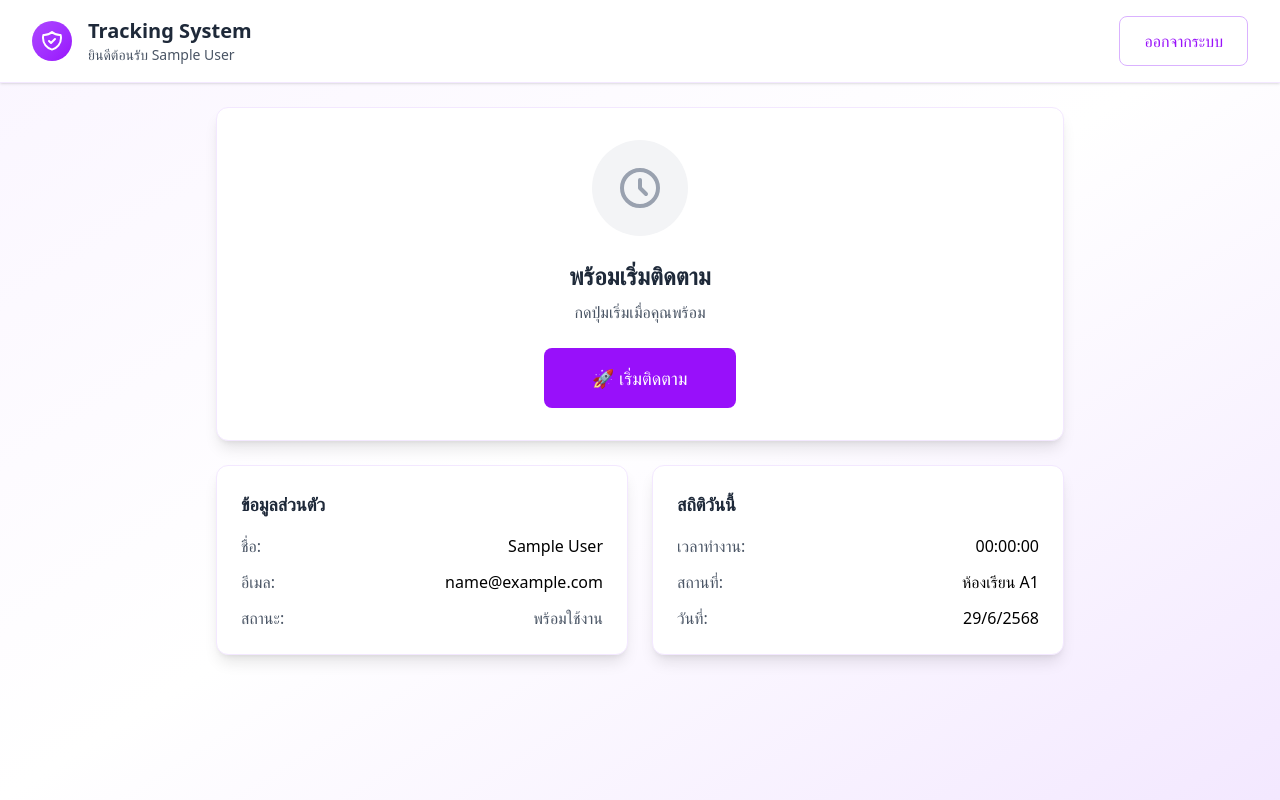
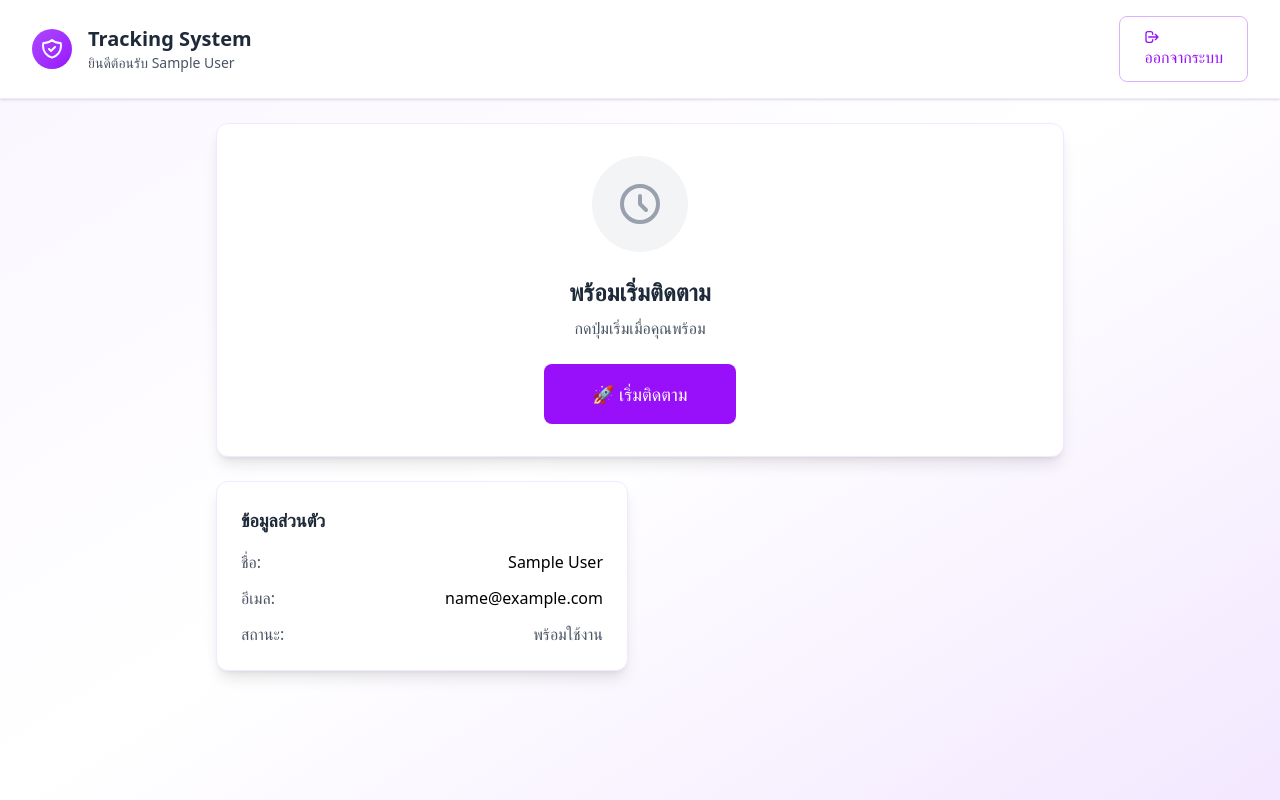
Before and after one commit to Watthana65022128/face-tracking-system, a Next.js app: page /tracking in a window 1280 px wide. Built offline with nearby package versions, Linux system fonts and the light colour scheme; sample sign-in values are in the browser's storage.

Commit message:
test bug for register and login

```diff
--- a/package.json
+++ b/package.json
@@ -17,7 +17,8 @@
     "jsonwebtoken": "^9.0.2",
     "next": "15.3.4",
     "react": "^19.0.0",
-    "react-dom": "^19.0.0"
+    "react-dom": "^19.0.0",
+    "react-hot-toast": "^2.5.2"
   },
   "devDependencies": {
     "@eslint/eslintrc": "^3",
--- a/src/app/components/auth/AuthForm.tsx
+++ b/src/app/components/auth/AuthForm.tsx
@@ -102,7 +102,6 @@ export function AuthForm({ type, onSubmit, loading = false }: AuthFormProps) {
           type="email"
           value={formData.email}
           onChange={handleChange('email')}
-          placeholder="your@email.com"
           required
           error={errors.email}
         />
@@ -114,6 +113,7 @@ export function AuthForm({ type, onSubmit, loading = false }: AuthFormProps) {
           placeholder="••••••••"
           required
           showStrength={type === 'register'}
+          showToggle={true}
           error={errors.password}
         />
 
@@ -124,6 +124,8 @@ export function AuthForm({ type, onSubmit, loading = false }: AuthFormProps) {
             onChange={handleChange('confirmPassword')}
             placeholder="••••••••"
             required
+            showStrength={false}
+            showToggle={false} // ไม่แสดงปุ่ม toggle สำหรับช่องยืนยันรหัสผ่าน
             error={errors.confirmPassword}
           />
         )}
--- a/src/app/components/auth/FaceCapture.tsx
+++ b/src/app/components/auth/FaceCapture.tsx
@@ -400,14 +400,6 @@ export function FaceCapture({ onCapture, loading = false }: FaceCaptureProps) {
         )}
       </div>
 
-      <div className="mt-6 text-center">
-        <button
-          onClick={() => (window.location.href = "/login")}
-          className="text-purple-600 hover:text-purple-700 text-sm font-medium"
-        >
-          ข้ามขั้นตอนนี้ (ไม่แนะนำ)
-        </button>
-      </div>
     </Card>
   );
 }
--- a/src/app/components/auth/FaceLogin.tsx
+++ b/src/app/components/auth/FaceLogin.tsx
@@ -180,7 +180,7 @@ export function FaceLogin({ isOpen, userId, onSuccess, onCancel }: FaceLoginProp
                 กำลังตรวจสอบ...
               </div>
             ) : (
-              '🔍 ยืนยันตัวตน'
+              'ยืนยันตัวตน'
             )}
           </Button>
 
--- /dev/null
+++ b/src/app/components/ui/LogoutConfirmation.tsx
@@ -0,0 +1,82 @@
+// app/components/ui/LogoutConfirmation.tsx
+'use client'
+import { Button } from '@/app/components/ui/Button'
+import { Card } from '@/app/components/ui/Card'
+
+interface LogoutConfirmationProps {
+  isOpen: boolean
+  onConfirm: () => void
+  onCancel: () => void
+  loading?: boolean
+}
+
+
+
+export function LogoutConfirmation({
+  isOpen,
+  onConfirm,
+  onCancel,
+  loading = false
+}: LogoutConfirmationProps) {
+  if (!isOpen) return null
+
+  return (
+    <div className="fixed inset-0 bg-white/20 backdrop-blur-sm flex items-center justify-center z-50 p-4">
+      <Card className="p-6 w-full max-w-md mx-auto">
+        <div className="text-center mb-6">
+          <div className="w-16 h-16 bg-gradient-to-br from-red-500 to-red-600 rounded-full mx-auto mb-4 flex items-center justify-center">
+            <svg className="w-8 h-8 text-white" fill="none" stroke="currentColor" viewBox="0 0 24 24">
+              <path strokeLinecap="round" strokeLinejoin="round" strokeWidth={2} d="M17 16l4-4m0 0l-4-4m4 4H7m6 4v1a3 3 0 01-3 3H6a3 3 0 01-3-3V7a3 3 0 013-3h4a3 3 0 013 3v1" />
+            </svg>
+          </div>
+          <h3 className="text-xl font-bold text-gray-800 mb-2">ยืนยันการออกจากระบบ</h3>
+          <p className="text-gray-600">คุณแน่ใจหรือไม่ว่าต้องการออกจากระบบ?</p>
+        </div>
+
+        <div className="space-y-4">
+          <div className="bg-yellow-50 border border-yellow-200 rounded-lg p-4">
+            <div className="flex items-start">
+              <svg className="w-5 h-5 text-yellow-400 mt-0.5 mr-3 flex-shrink-0" fill="none" stroke="currentColor" viewBox="0 0 24 24">
+                <path strokeLinecap="round" strokeLinejoin="round" strokeWidth={2} d="M12 9v2m0 4h.01m-6.938 4h13.856c1.54 0 2.502-1.667 1.732-2.5L13.732 4c-.77-.833-1.964-.833-2.732 0L3.732 16c-.77.833.192 2.5 1.732 2.5z" />
+              </svg>
+              <div>
+                <p className="text-sm text-yellow-800 font-medium">หมายเหตุ</p>
+                <p className="text-sm text-yellow-700 mt-1">
+                  การติดตามงานที่กำลังดำเนินการอยู่จะถูกหยุด และคุณจะต้องเข้าสู่ระบบใหม่อีกครั้ง
+                </p>
+              </div>
+            </div>
+          </div>
+
+          <div className="grid grid-cols-2 gap-3">
+            <Button
+              onClick={onCancel}
+              variant="secondary"
+              disabled={loading}
+              className="w-full"
+            >
+              ยกเลิก
+            </Button>
+            <Button
+              onClick={onConfirm}
+              disabled={loading}
+              className="w-full bg-red-600 hover:bg-red-700 focus:ring-red-300"
+            >
+              {loading ? (
+                <div className="flex items-center justify-center">
+                  <svg className="animate-spin -ml-1 mr-2 h-4 w-4 text-white" fill="none" viewBox="0 0 24 24">
+                    <circle className="opacity-25" cx="12" cy="12" r="10" stroke="currentColor" strokeWidth="4"></circle>
+                    <path className="opacity-75" fill="currentColor" d="M4 12a8 8 0 018-8V0C5.373 0 0 5.373 0 12h4zm2 5.291A7.962 7.962 0 014 12H0c0 3.042 1.135 5.824 3 7.938l3-2.647z"></path>
+                  </svg>
+                  กำลังออกจากระบบ...
+                </div>
+              ) : (
+                'ออกจากระบบ'
+              )}
+            </Button>
+          </div>
+        </div>
+      </Card>
+    </div>
+  )
+}
--- a/src/app/face-register/page.tsx
+++ b/src/app/face-register/page.tsx
@@ -47,7 +47,6 @@ export default function FaceRegisterPage() {
         localStorage.removeItem('tempUserId')
         localStorage.removeItem('tempUser')
 
-        alert('ลงทะเบียนใบหน้าสำเร็จ! คุณสามารถเข้าสู่ระบบได้แล้ว')
         window.location.href = '/login'
 
       } else {
--- a/src/app/layout.tsx
+++ b/src/app/layout.tsx
@@ -1,5 +1,6 @@
 import type { Metadata } from "next";
 import { Geist, Geist_Mono } from "next/font/google";
+import { Toaster } from 'react-hot-toast';
 import "./globals.css";
 
 const geistSans = Geist({
@@ -28,6 +29,31 @@ export default function RootLayout({
         className={`${geistSans.variable} ${geistMono.variable} antialiased`}
       >
         {children}
+        <Toaster
+          position="top-right"
+          toastOptions={{
+            duration: 4000,
+            style: {
+              background: '#fff',
+              color: '#333',
+              border: '1px solid #e5e7eb',
+              borderRadius: '8px',
+              fontSize: '14px',
+            },
+            success: {
+              iconTheme: {
+                primary: '#10b981',
+                secondary: '#fff',
+              },
+            },
+            error: {
+              iconTheme: {
+                primary: '#ef4444',
+                secondary: '#fff',
+              },
+            },
+          }}
+        />
       </body>
     </html>
   );
--- a/src/app/tracking/page.tsx
+++ b/src/app/tracking/page.tsx
@@ -2,6 +2,8 @@
 import { useState, useEffect } from 'react'
 import { Button } from '@/app/components/ui/Button'
 import { Card } from '@/app/components/ui/Card'
+import { LogoutConfirmation } from '@/app/components/ui/LogoutConfirmation'
+import { toast } from 'react-hot-toast'
 
 interface User {
   id: string
@@ -13,6 +15,8 @@ interface User {
 export default function TrackingPage() {
   const [user, setUser] = useState<User | null>(null)
   const [isTracking, setIsTracking] = useState(false)
+  const [showLogoutConfirm, setShowLogoutConfirm] = useState(false)
+  const [logoutLoading, setLogoutLoading] = useState(false)
   const [trackingData, setTrackingData] = useState({
     startTime: null as Date | null,
     duration: 0,
@@ -64,10 +68,40 @@ export default function TrackingPage() {
     alert(`การติดตามเสร็จสิ้น เวลารวม: ${formatTime(trackingData.duration)}`)
   }
 
-  const handleLogout = () => {
+  const handleLogoutClick = () => {
+    setShowLogoutConfirm(true)
+  }
+
+  const handleLogoutConfirm = async () => {
+  setLogoutLoading(true)
+
+  try {
     localStorage.removeItem('token')
     localStorage.removeItem('user')
+    localStorage.removeItem('tempUser')
+    localStorage.removeItem('tempUserId')
+    sessionStorage.clear()
+
+    // ใช้ toast แทน alert (ไม่บล็อก UI)
+    toast.success('ออกจากระบบสำเร็จ')
+
+    // รอ 1 วินาที แล้ว redirect
+    setTimeout(() => {
       window.location.href = '/login'
+    }, 1000)
+
+  } catch (error) {
+    console.error('Logout error:', error)
+    localStorage.clear()
+    sessionStorage.clear()
+    window.location.href = '/login'
+  } finally {
+    setLogoutLoading(false)
+  }
+}
+
+  const handleLogoutCancel = () => {
+    setShowLogoutConfirm(false)
   }
 
   const formatTime = (seconds: number) => {
@@ -89,6 +123,7 @@ export default function TrackingPage() {
   }
 
   return (
+    <>
       <div className="min-h-screen bg-gradient-to-br from-purple-50 via-white to-purple-100">
         {/* Header */}
         <div className="bg-white shadow-sm border-b border-purple-100">
@@ -105,7 +140,10 @@ export default function TrackingPage() {
                   <p className="text-sm text-gray-600">ยินดีต้อนรับ {user.firstName} {user.lastName}</p>
                 </div>
               </div>
-            <Button onClick={handleLogout} variant="secondary">
+              <Button onClick={handleLogoutClick} variant="secondary">
+                <svg className="w-4 h-4 mr-2" fill="none" stroke="currentColor" viewBox="0 0 24 24">
+                  <path strokeLinecap="round" strokeLinejoin="round" strokeWidth={2} d="M17 16l4-4m0 0l-4-4m4 4H7m6 4v1a3 3 0 01-3 3H6a3 3 0 01-3-3V7a3 3 0 013-3h4a3 3 0 013 3v1" />
+                </svg>
                 ออกจากระบบ
               </Button>
             </div>
@@ -184,27 +222,18 @@ export default function TrackingPage() {
                   </div>
                 </div>
               </Card>
-
-            <Card className="p-6">
-              <h3 className="text-lg font-semibold text-gray-800 mb-4">สถิติวันนี้</h3>
-              <div className="space-y-3">
-                <div className="flex justify-between">
-                  <span className="text-gray-600">เวลาทำงาน:</span>
-                  <span className="font-medium">{formatTime(trackingData.duration)}</span>
-                </div>
-                <div className="flex justify-between">
-                  <span className="text-gray-600">สถานที่:</span>
-                  <span className="font-medium">{trackingData.location}</span>
-                </div>
-                <div className="flex justify-between">
-                  <span className="text-gray-600">วันที่:</span>
-                  <span className="font-medium">{new Date().toLocaleDateString('th-TH')}</span>
-                </div>
-              </div>
-            </Card>
             </div>
           </div>
         </div>
       </div>
+
+      {/* Logout Confirmation Modal */}
+      <LogoutConfirmation
+        isOpen={showLogoutConfirm}
+        onConfirm={handleLogoutConfirm}
+        onCancel={handleLogoutCancel}
+        loading={logoutLoading}
+      />
+    </>
   )
 }
```
Also changed, not shown: src/app/components/ui/PasswordInput.tsx (+6 -2 lines), src/app/login/page.tsx (+13 -3 lines), src/app/register/page.tsx (+8 -5 lines), 1 other file (tests, documents, lock files or other folders). Lines whose indentation alone changed are shown as unchanged.
